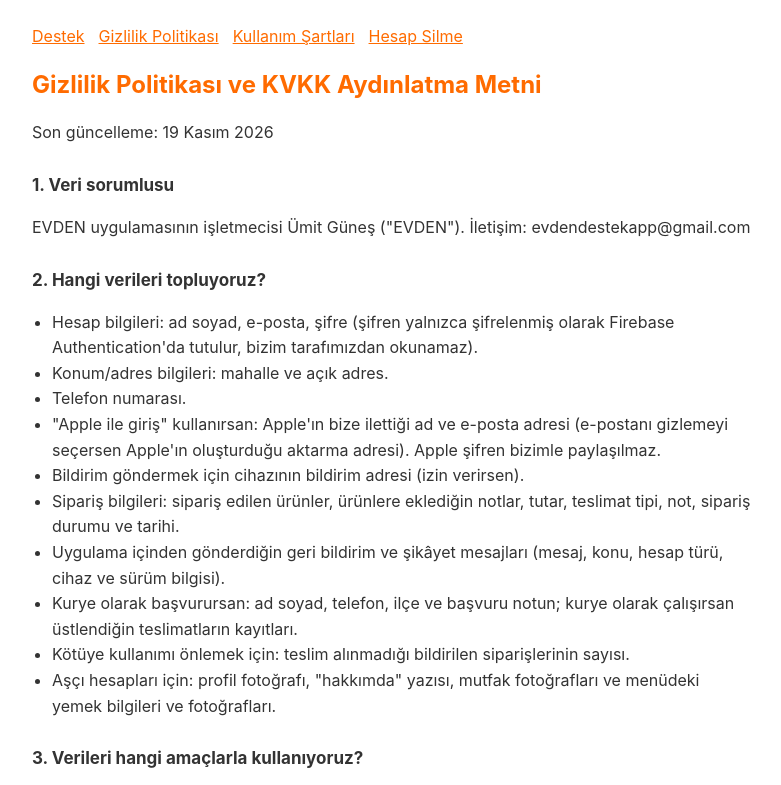
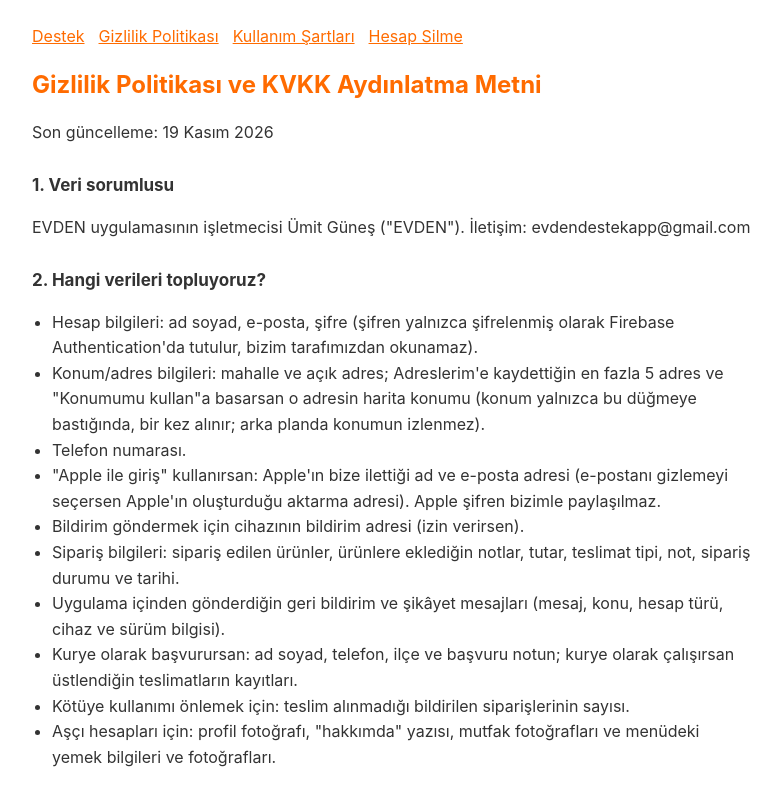
Before and after one commit to koumitg/evden-site, a plain HTML site: page privacy.html in a window 1280 px wide. Shown: the top 785 px of the page, without its empty margins (248-1029 px from the left). Drawn offline with Linux system fonts and the light colour scheme.

Commit message:
Add files via upload

```diff
--- a/privacy.html
+++ b/privacy.html
@@ -7,7 +7,7 @@ h1{color:#FF6B00;font-size:24px}h2{font-size:17px;margin-top:26px}a{color:#FF6B0
 <h2>2. Hangi verileri topluyoruz?</h2>
 <ul>
 <li>Hesap bilgileri: ad soyad, e-posta, şifre (şifren yalnızca şifrelenmiş olarak Firebase Authentication'da tutulur, bizim tarafımızdan okunamaz).</li>
-<li>Konum/adres bilgileri: mahalle ve açık adres.</li>
+<li>Konum/adres bilgileri: mahalle ve açık adres; Adreslerim'e kaydettiğin en fazla 5 adres ve &quot;Konumumu kullan&quot;a basarsan o adresin harita konumu (konum yalnızca bu düğmeye bastığında, bir kez alınır; arka planda konumun izlenmez).</li>
 <li>Telefon numarası.</li>
 <li>&quot;Apple ile giriş&quot; kullanırsan: Apple'ın bize ilettiği ad ve e-posta adresi (e-postanı gizlemeyi seçersen Apple'ın oluşturduğu aktarma adresi). Apple şifren bizimle paylaşılmaz.</li>
 <li>Bildirim göndermek için cihazının bildirim adresi (izin verirsen).</li>
```
